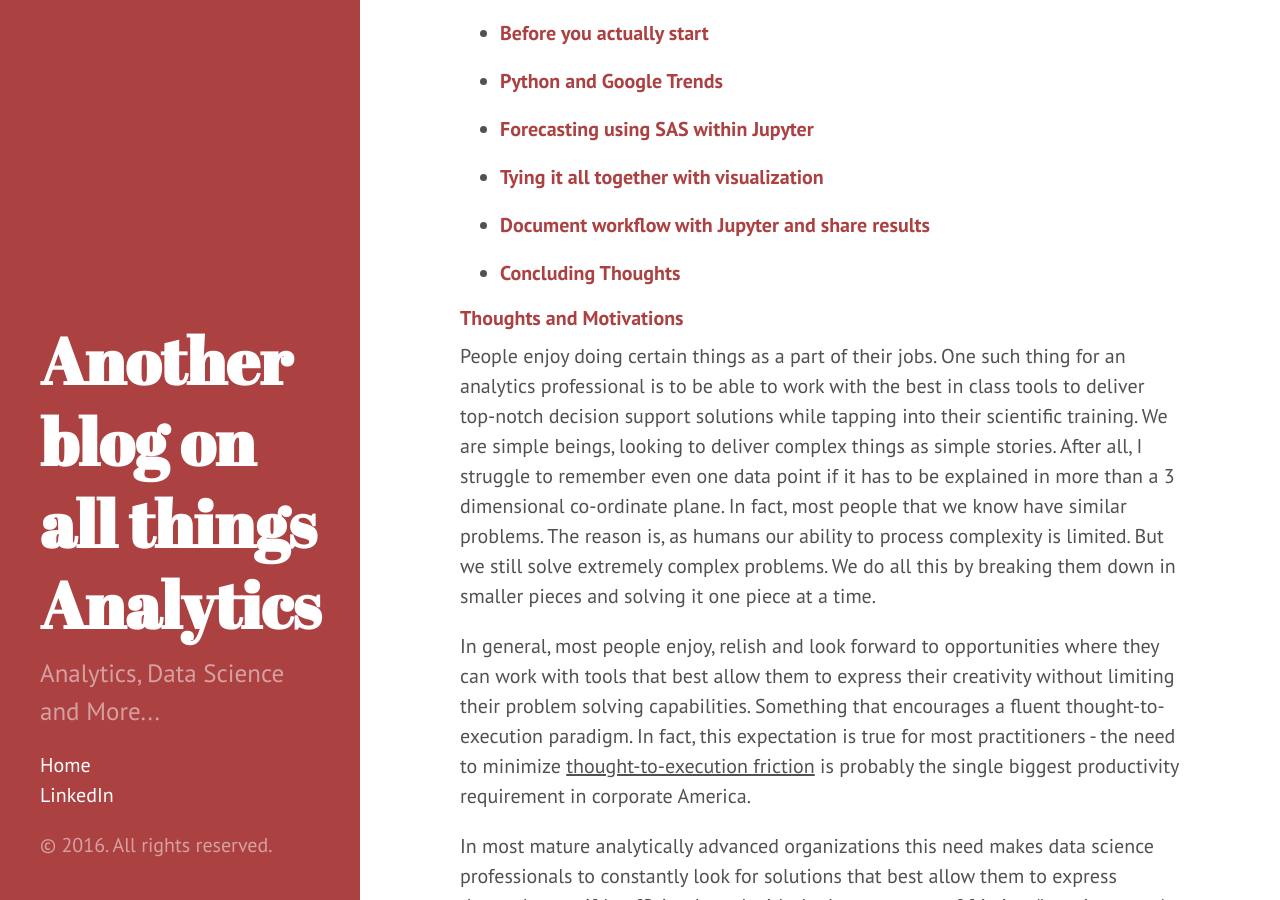
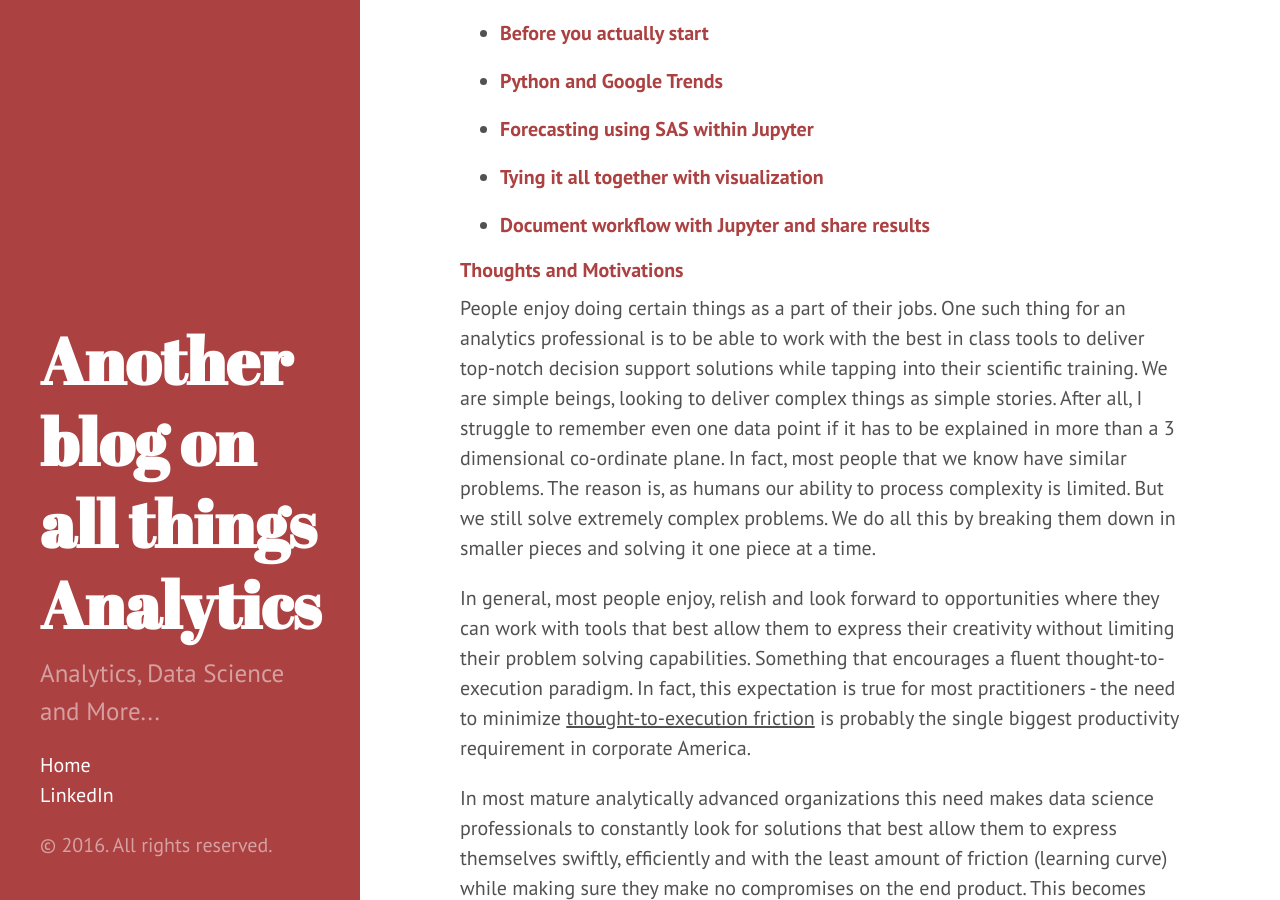
Before and after one commit to datasciencemonkey/datasciencemonkey.github.io, a Jekyll site: the page built from _posts/2016-06-12-for-the-love-of-jupyter-and-sas.markdown, in a window 1280 px wide and 900 px high, scrolled down 319 px. Built offline with Jekyll 4.4.1, drawn with Linux system fonts in a browser that asks for light colours.

Commit message:
Post update: So, we love Jupyter & SAS...

```diff
--- a/_posts/2016-06-12-for-the-love-of-jupyter-and-sas.markdown
+++ b/_posts/2016-06-12-for-the-love-of-jupyter-and-sas.markdown
@@ -11,7 +11,6 @@ layout: post
 * ##### [Forecasting using SAS within Jupyter](#sasforecasting)
 * ##### [Tying it all together with visualization](#visuals)
 * ##### [Document workflow with Jupyter and share results](#convert)
-* ##### [Concluding Thoughts](#thoughts)
 
 ##### <a name="backstory">Thoughts and Motivations</a>
 
```
